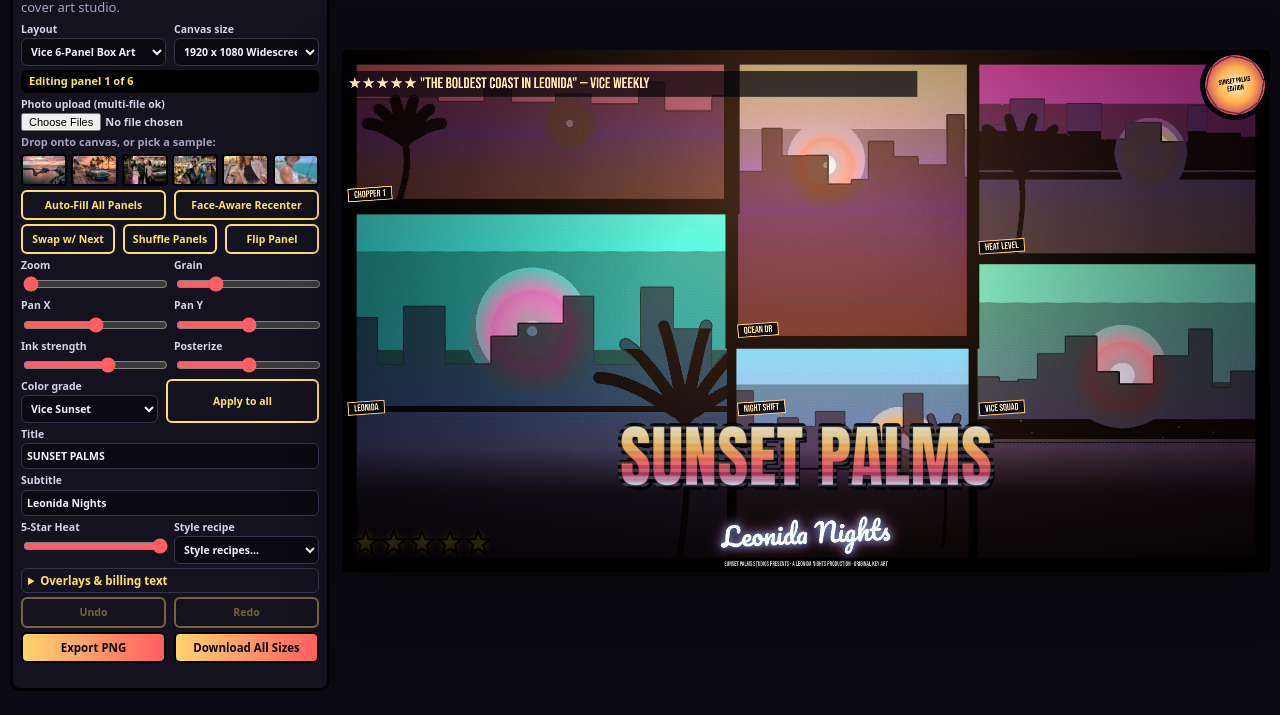
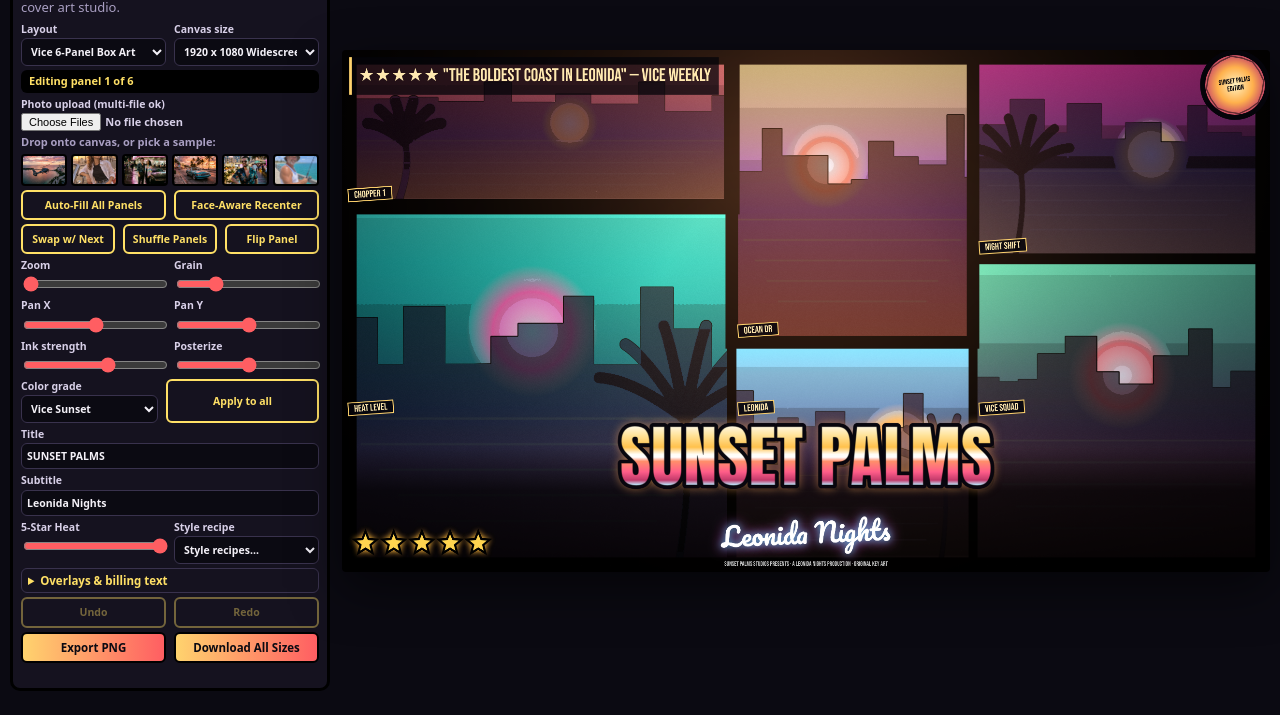
Before and after one commit to SimplyMar/gta6-cover-art-01, a plain HTML site: page app/index.html in a window 1280 px wide. Shown: the part 85-800 px from the top of the page. Drawn offline with Linux system fonts and the light colour scheme.

Commit message:
Polish Sunset Palms Cover Studio v4: seamless slanted panels, bilateral cel-shade ink, chrome horizon title, bright 5-star heat bar, and zero face-title overlap
Co-authored-by: OpenBot <335604065+openbotgit[bot]@users.noreply.github.com>

```diff
--- a/app/index.html
+++ b/app/index.html
@@ -4,6 +4,7 @@
 <meta charset="utf-8">
 <meta name="viewport" content="width=device-width, initial-scale=1">
 <title>Sunset Palms Cover Studio</title>
+<link rel="icon" href="favicon.ico" type="image/x-icon">
 <link rel="stylesheet" href="./style.css">
 </head>
 <body>
--- a/app/src/cover.js
+++ b/app/src/cover.js
@@ -167,7 +167,7 @@ export function drawCover(canvas, state, options = {}) {
   const layout = LAYOUTS[state.layout] ?? LAYOUTS.classic5;
   const panels = layout.build(w, h);
   const inkStrength = state.inkStrength ?? 0.6;
-  const posterizeLevels = state.posterizeLevels ?? 5;
+  const posterizeLevels = state.posterizeLevels ?? 6;
   const grain = state.grain ?? 0.25;
   const inkEnabled = state.inkEnabled !== false;
 
@@ -185,22 +185,29 @@ export function drawCover(canvas, state, options = {}) {
       ctx.fillRect(box.x - 4, box.y - 4, box.w + 8, box.h + 8);
     }
     const pbox = photoBoxFor(panel);
-    // For slanted parallelogram panels, photoBoxFor's inset is the largest axis-aligned rectangle that
-    // fits fully *inside* the diagonal cuts — safe for face-anchor math, but drawing the photo only into
-    // that narrower rect leaves the sliver between it and the panel's own slanted edges unpainted,
-    // which read as a stray vertical seam line next to the polygon clip. Painting the wider bbox instead
-    // is safe here: drawImage/fillRect still respect the active polygon clip, so nothing escapes this
-    // panel's own wedge — it's only getImageData/putImageData (used by grade + ink below) that ignore
-    // clipping and must stay confined to the narrower, neighbor-safe `pbox`.
-    const drawBox = (panel.leftSlant || panel.rightSlant) ? box : pbox;
+    // Render this panel's art, grade, and Poster Ink onto a dedicated offscreen canvas sized to the
+    // panel's full bbox (`box`), not the narrower inner `pbox`. applyGrade/applyPosterInk read and write
+    // raw pixels via getImageData/putImageData, which ignore the active polygon clip entirely — confining
+    // them to the narrower pbox on a slanted panel left the sliver between pbox and the panel's own
+    // diagonal cut edges completely ungraded and un-inked, which read as a stray vertical seam right next
+    // to the clip. Painting the art and running the full grade + ink pass over the ENTIRE offscreen
+    // canvas, then compositing that single finished layer through the clip, guarantees even coverage all
+    // the way to the slanted seam with nothing escaping into neighboring panels.
+    const off = document.createElement('canvas');
+    off.width = Math.max(1, Math.ceil(box.w));
+    off.height = Math.max(1, Math.ceil(box.h));
+    const octx = off.getContext('2d');
+    const drawBoxSrc = (panel.leftSlant || panel.rightSlant) ? box : pbox;
+    const drawBox = { x: drawBoxSrc.x - box.x, y: drawBoxSrc.y - box.y, w: drawBoxSrc.w, h: drawBoxSrc.h };
 
     if (panState.img) {
-      drawPhoto(ctx, panState.img, drawBox.x, drawBox.y, drawBox.w, drawBox.h, panState);
+      drawPhoto(octx, panState.img, drawBox.x, drawBox.y, drawBox.w, drawBox.h, panState);
     } else {
-      drawProcedural(ctx, drawBox.x, drawBox.y, drawBox.w, drawBox.h, index);
+      drawProcedural(octx, drawBox.x, drawBox.y, drawBox.w, drawBox.h, index);
     }
-    applyGrade(ctx, pbox.x, pbox.y, pbox.w, pbox.h, gradeId, panState.gradeStrength ?? 0.42);
-    if (inkEnabled) applyPosterInk(ctx, pbox.x, pbox.y, pbox.w, pbox.h, { inkStrength, posterizeLevels, grain });
+    applyGrade(octx, 0, 0, off.width, off.height, gradeId, panState.gradeStrength ?? 0.42);
+    if (inkEnabled) applyPosterInk(octx, 0, 0, off.width, off.height, { inkStrength, posterizeLevels, grain });
+    ctx.drawImage(off, box.x, box.y);
     ctx.restore();
 
     if (state.selectedPanel === index && !options.exportMode) {
@@ -274,11 +281,20 @@ export function drawCover(canvas, state, options = {}) {
     });
   }
 
-  if (state.showHeat !== false) drawHeatBar(ctx, shortSide * 0.045, h - shortSide * 0.055, shortSide * 0.05, state.heat ?? 5);
   if (state.showSeal !== false) drawSeal(ctx, w, h, state.sealText ?? 'SUNSET PALMS EDITION');
-  if (state.showReview !== false && state.reviewText) drawReviewStrip(ctx, 0, h * 0.04, w * 0.62, state.reviewText);
+  if (state.showReview !== false && state.reviewText) {
+    // Tucked cleanly inside the top-left panel rather than stretched across the canvas (which used to
+    // cross panel gutters), sized to fit its own measured text instead of a flat 62%-of-canvas guess.
+    const topLeft = bboxOf(panels[0].poly);
+    const stripInset = Math.max(10, shortSide * 0.014);
+    drawReviewStrip(ctx, topLeft.x + stripInset, topLeft.y + stripInset, topLeft.w - stripInset * 2, state.reviewText);
+  }
 
   drawTitleBlock(ctx, w, h, state);
+
+  // Drawn AFTER the title block so the heat bar's luminous gold stars render on top of the bottom title
+  // gradient (which fades to 90% black) instead of being obscured underneath it.
+  if (state.showHeat !== false) drawHeatBar(ctx, shortSide * 0.045, h - shortSide * 0.055, shortSide * 0.05, state.heat ?? 5);
 
   if (state.showBilling !== false && state.billingText) drawBillingBlock(ctx, w, h, state.billingText);
 
--- a/app/src/face-crop.js
+++ b/app/src/face-crop.js
@@ -110,19 +110,30 @@ export function estimateFaceAnchor(img) {
  * Converts a normalized face anchor {x, y} into the renderer's offsetX/offsetY pan (each in [-1, 1], 0
  * = centered), aiming to land the anchor at HEAD_BAND_TARGET (23% down) inside the panel's frame.
  *
- * `box` is the panel's safe-draw box ({w, h}, from layouts.js's `photoBoxFor`) and `img` is the loaded
- * photo — together these give the real cover-fit aspect ratio, so the correction accounts for how
+ * `box` is the panel's safe-draw box ({x, y, w, h}, from layouts.js's `photoBoxFor`) and `img` is the
+ * loaded photo — together these give the real cover-fit aspect ratio, so the correction accounts for how
  * tightly THIS panel crops the photo instead of guessing with a flat constant. Both are optional; when
  * omitted this falls back to a fixed moderate-crop assumption (still biased hard toward headroom) so
  * every existing call site keeps working.
+ *
+ * `opts.canvasH`, when supplied alongside `box.y`/`box.h` in full canvas pixel space, lets this pull the
+ * target headroom tighter (toward the top of the panel) for a tall/lower panel whose bottom edge reaches
+ * into the bottom portion of the canvas where the title block renders — so a detected face in one of
+ * those panels lands cleanly above the title-safe line instead of merely at the standard 23% headroom,
+ * which can still dip into the title's gradient band on a panel that runs all the way to the bottom edge.
  */
-export function anchorToOffset(anchor, box, img) {
+export function anchorToOffset(anchor, box, img, opts = {}) {
   const offsetX = Math.min(1, Math.max(-1, (anchor.x - 0.5) * 2));
 
   const coverAspect = box && box.w && box.h ? box.w / box.h : null;
   const imgAspect = img && (img.naturalWidth || img.width) && (img.naturalHeight || img.height)
     ? (img.naturalWidth || img.width) / (img.naturalHeight || img.height)
     : null;
+
+  const reachesTitleZone = opts.canvasH && box && Number.isFinite(box.y) && Number.isFinite(box.h)
+    ? (box.y + box.h) / opts.canvasH > 0.78
+    : false;
+  const target = reachesTitleZone ? HEAD_BAND_TARGET * 0.68 : HEAD_BAND_TARGET;
 
   let offsetY;
   if (coverAspect && imgAspect) {
@@ -132,7 +143,7 @@ export function anchorToOffset(anchor, box, img) {
     const r = Math.max(coverAspect / imgAspect, 1);
     const marginFrac = (r - 1) / 2; // (ph - h) / (2h), i.e. maxOffY expressed as a fraction of h
     if (marginFrac > 0.001) {
-      offsetY = (anchor.y * r - marginFrac - HEAD_BAND_TARGET) / marginFrac;
+      offsetY = (anchor.y * r - marginFrac - target) / marginFrac;
     } else {
       offsetY = 0;
     }
--- a/app/src/layouts.js
+++ b/app/src/layouts.js
@@ -23,10 +23,10 @@ function vice6(w, h) {
   const r = (x0, y0, x1, y1) => rect(x0 * w, y0 * h, x1 * w, y1 * h);
   return [
     { id: 0, ...r(0, 0, c1, 0.30), label: 'CHOPPER 1' },
-    { id: 1, ...r(0, 0.30, c1, 1), label: 'LEONIDA' },
+    { id: 1, ...r(0, 0.30, c1, 1), label: 'HEAT LEVEL' },
     { id: 2, ...r(c1, 0, c2, 0.56), label: 'OCEAN DR' },
-    { id: 3, ...r(c1, 0.56, c2, 1), label: 'NIGHT SHIFT' },
-    { id: 4, ...r(c2, 0, 1, 0.40), label: 'HEAT LEVEL' },
+    { id: 3, ...r(c1, 0.56, c2, 1), label: 'LEONIDA' },
+    { id: 4, ...r(c2, 0, 1, 0.40), label: 'NIGHT SHIFT' },
     { id: 5, ...r(c2, 0.40, 1, 1), label: 'VICE SQUAD' },
   ];
 }
--- a/app/src/main.js
+++ b/app/src/main.js
@@ -17,7 +17,7 @@ const SIZES = {
   story: { label: '1080 x 1920 Story', w: 1080, h: 1920 },
 };
 
-const SAMPLES = ['chopper-bay', 'coast-cruiser', 'neon-street', 'rooftop', 'boulevard', 'pier'];
+const SAMPLES = ['chopper-bay', 'boulevard', 'neon-street', 'coast-cruiser', 'rooftop', 'pier'];
 
 const canvas = document.getElementById('cover');
 const layoutSelect = document.getElementById('layout');
@@ -67,7 +67,7 @@ const state = {
   grade: 'vice-sunset',
   inkEnabled: true,
   inkStrength: 0.6,
-  posterizeLevels: 5,
+  posterizeLevels: 6,
   grain: 0.25,
   heat: 5,
   sealText: 'SUNSET PALMS EDITION',
@@ -235,7 +235,7 @@ recenterBtn.addEventListener('click', () => {
   if (!panel.img) { status.textContent = 'Load a photo into this panel first.'; return; }
   snapshot();
   const anchor = estimateFaceAnchor(panel.img);
-  const { offsetX, offsetY } = anchorToOffset(anchor, panelBox(state.selectedPanel), panel.img);
+  const { offsetX, offsetY } = anchorToOffset(anchor, panelBox(state.selectedPanel), panel.img, { canvasH: canvas.height });
   panel.offsetX = offsetX;
   panel.offsetY = offsetY;
   panXSlider.value = offsetX;
@@ -271,7 +271,7 @@ autoFillBtn.addEventListener('click', async () => {
     const img = await loadImage(`samples/${name}.jpg`);
     state.panels[i].img = img;
     const anchor = estimateFaceAnchor(img);
-    const { offsetX, offsetY } = anchorToOffset(anchor, panelBox(i), img);
+    const { offsetX, offsetY } = anchorToOffset(anchor, panelBox(i), img, { canvasH: canvas.height });
     state.panels[i].offsetX = offsetX;
     state.panels[i].offsetY = offsetY;
   }
@@ -508,7 +508,7 @@ async function applyShotConfig(cfg) {
     const img = await loadImage(`samples/${cfg.sampleNames[i % cfg.sampleNames.length]}.jpg`);
     panel.img = img;
     const anchor = estimateFaceAnchor(img);
-    const offs = anchorToOffset(anchor, panelBox(i), img);
+    const offs = anchorToOffset(anchor, panelBox(i), img, { canvasH: canvas.height });
     panel.offsetX = offs.offsetX;
     panel.offsetY = offs.offsetY;
   }
--- a/app/src/posterize.js
+++ b/app/src/posterize.js
@@ -1,21 +1,39 @@
-// Fast client-side "GTA key-art" illustration filter: gentle edge-preserving smoothing, warm
-// tonal cel-shade banding (posterize), crisp dark ink contours (Sobel), and a subtle halftone
-// dot / film-grain texture. Pure canvas ImageData pixel math — no WebGL, no external library —
-// so it runs on photos and on the procedural backdrop alike, fast enough for live slider drags.
+// Fast client-side "GTA key-art" illustration filter: a bilateral edge-preserving smooth, warm
+// tonal cel-shade banding (posterize blended with original for a painted look, plus a vibrance
+// lift), crisp dark ink contours (Sobel), and a subtle clean film-grain texture. Pure canvas
+// ImageData pixel math — no WebGL, no external library — so it runs on photos and on the
+// procedural backdrop alike, fast enough for live slider drags.
 
-/** Cheap 3x3 box blur in place, one pass — enough to tame single-pixel noise before quantizing. */
-function boxBlur(src, w, h) {
+/** A fast single-pass 3x3 bilateral smooth: like a box blur, but each neighbor is weighted down the
+ * further its color sits from the center pixel. This tames sensor noise and small blotchy patches
+ * (the old plain box blur's muddy look) while refusing to blur across a real edge — a jawline, a
+ * horizon, a building edge stays crisp because the high-contrast neighbors across it get a near-zero
+ * weight, while a smooth gradient region (skin, sky) gets smoothed cleanly. */
+function bilateralSmooth(src, w, h) {
   const out = new Uint8ClampedArray(src.length);
+  // Range sigma: how much color distance before a neighbor's contribution falls off sharply.
+  const rangeSigma2 = 2 * 24 * 24;
   for (let y = 0; y < h; y++) {
     const y0 = Math.max(0, y - 1), y1 = Math.min(h - 1, y + 1);
     for (let x = 0; x < w; x++) {
       const x0 = Math.max(0, x - 1), x1 = Math.min(w - 1, x + 1);
-      for (let c = 0; c < 3; c++) {
-        let sum = 0;
-        for (let yy = y0; yy <= y1; yy++) for (let xx = x0; xx <= x1; xx++) sum += src[(yy * w + xx) * 4 + c];
-        out[(y * w + x) * 4 + c] = sum / 9;
+      const ci = (y * w + x) * 4;
+      const cr = src[ci], cg = src[ci + 1], cb = src[ci + 2];
+      let sr = 0, sg = 0, sb = 0, wsum = 0;
+      for (let yy = y0; yy <= y1; yy++) {
+        for (let xx = x0; xx <= x1; xx++) {
+          const i = (yy * w + xx) * 4;
+          const nr = src[i], ng = src[i + 1], nb = src[i + 2];
+          const dr = nr - cr, dg = ng - cg, db = nb - cb;
+          const distSq = dr * dr + dg * dg + db * db;
+          const weight = Math.exp(-distSq / rangeSigma2);
+          sr += nr * weight; sg += ng * weight; sb += nb * weight; wsum += weight;
+        }
       }
-      out[(y * w + x) * 4 + 3] = src[(y * w + x) * 4 + 3];
+      out[ci] = sr / wsum;
+      out[ci + 1] = sg / wsum;
+      out[ci + 2] = sb / wsum;
+      out[ci + 3] = src[ci + 3];
     }
   }
   return out;
@@ -23,15 +41,28 @@ function boxBlur(src, w, h) {
 
 function lumaOf(r, g, b) { return 0.299 * r + 0.587 * g + 0.114 * b; }
 
+/** Lifts saturation around a pixel's own luma-neutral axis by `amount` (e.g. 0.14 = +14%), strongest
+ * in midtones and tapering toward black/white so shadows and blown highlights don't clip into neon. */
+function liftVibrance(r, g, b, l, amount) {
+  const midtoneWeight = 1 - Math.abs(l / 255 - 0.5) * 1.6;
+  const k = 1 + amount * Math.max(0, Math.min(1, midtoneWeight));
+  return [
+    l + (r - l) * k,
+    l + (g - l) * k,
+    l + (b - l) * k,
+  ];
+}
+
 /**
- * Applies the Poster Ink filter in place to the canvas region (x, y, w, h). `opts`:
+ * Applies the Poster Ink filter in place to the canvas region (x, y, w, h) — a smooth painted GTA
+ * key-art look, not blotchy flat gray quantization. `opts`:
  *   inkStrength      0..1, how dark/thick the Sobel contour lines render (0 = none).
- *   posterizeLevels  2..8, how many tonal bands the cel-shade quantizes color into.
- *   grain            0..1, halftone dot + film grain texture opacity.
+ *   posterizeLevels  2..8, how many tonal bands the cel-shade quantizes color into (default 6).
+ *   grain            0..1, subtle clean film-grain opacity (no halftone dots).
  */
 export function applyPosterInk(ctx, x, y, w, h, opts = {}) {
   const inkStrength = opts.inkStrength ?? 0.6;
-  const levels = Math.max(2, Math.min(8, Math.round(opts.posterizeLevels ?? 5)));
+  const levels = Math.max(2, Math.min(8, Math.round(opts.posterizeLevels ?? 6)));
   const grain = opts.grain ?? 0.25;
   const iw = Math.max(1, Math.round(w));
   const ih = Math.max(1, Math.round(h));
@@ -44,7 +75,10 @@ export function applyPosterInk(ctx, x, y, w, h, opts = {}) {
     return; // tainted canvas (cross-origin photo) — leave the region untouched rather than throw
   }
   const src = imageData.data;
-  const smoothed = boxBlur(src, iw, ih);
+  // Edge-preserving bilateral smooth instead of a plain box blur: neighbors are weighted down by how
+  // far their color sits from the center pixel, so a real edge (jawline, horizon, building line) stays
+  // crisp while a smooth region (skin, sky) blends cleanly without the old blotchy muddy patches.
+  const smoothed = bilateralSmooth(src, iw, ih);
 
   const luma = new Float32Array(iw * ih);
   for (let i = 0, p = 0; i < luma.length; i++, p += 4) luma[i] = lumaOf(smoothed[p], smoothed[p + 1], smoothed[p + 2]);
@@ -62,8 +96,7 @@ export function applyPosterInk(ctx, x, y, w, h, opts = {}) {
     for (let xx = 0; xx < iw; xx++) {
       const i = yy * iw + xx;
       const p = i * 4;
-      const l = luma[i] / 255;
-      let r = smoothed[p], g = smoothed[p + 1], b = smoothed[p + 2];
+      const origR = smoothed[p], origG = smoothed[p + 1], origB = smoothed[p + 2];
 
       // Posterize the LUMINANCE into tonal bands but rescale r/g/b by the same ratio, so hue and
       // saturation are preserved — a true cel-shade band, never a grey/sepia wash. A small warm
@@ -72,9 +105,19 @@ export function applyPosterInk(ctx, x, y, w, h, opts = {}) {
       const bandT = band / 255;
       const origLuma = Math.max(1, luma[i]);
       const scale = band / origLuma;
-      r = r * scale + (bandT < 0.4 ? 8 : 0);
-      g = g * scale;
-      b = b * scale + (bandT < 0.4 ? -5 : bandT > 0.8 ? 6 : 0);
+      const qR = origR * scale + (bandT < 0.4 ? 8 : 0);
+      const qG = origG * scale;
+      const qB = origB * scale + (bandT < 0.4 ? -5 : bandT > 0.8 ? 6 : 0);
+
+      // Soft cel-shade: blend the quantized bands with the smooth original luminance rather than
+      // committing fully to flat bands, so the paint reads as graded, soft-shaded key art instead of
+      // a harsh poster cutout — then lift vibrance a touch in the midtones so sunset skies and faces
+      // glow warmly instead of turning muddy gray.
+      let r = qR * 0.55 + origR * 0.45;
+      let g = qG * 0.55 + origG * 0.45;
+      let b = qB * 0.55 + origB * 0.45;
+      const blendedLuma = lumaOf(r, g, b);
+      [r, g, b] = liftVibrance(r, g, b, blendedLuma, 0.14);
 
       // Sobel edge magnitude from the luma grid, clamped to the region's border.
       const xm = Math.max(0, xx - 1), xp = Math.min(iw - 1, xx + 1);
@@ -86,24 +129,20 @@ export function applyPosterInk(ctx, x, y, w, h, opts = {}) {
         -luma[ym * iw + xm] - 2 * luma[ym * iw + xx] - luma[ym * iw + xp] +
         luma[yp * iw + xm] + 2 * luma[yp * iw + xx] + luma[yp * iw + xp];
       const mag = Math.min(1, Math.sqrt(gx * gx + gy * gy) / 420);
-      const ink = Math.max(0, mag - 0.12) * inkStrength * 2.2;
+      // Raised from 0.12 so fine, low-contrast texture (facial skin pores, beard stubble) stays clean
+      // rather than breaking into noisy black speckles — only genuine structural silhouettes (jawlines,
+      // building edges, vehicle outlines) clear this higher bar, and the remaining response is rescaled
+      // smoothly (not just re-clamped) so the ink that does render still ramps in cleanly at its edge.
+      const inkThreshold = 0.2;
+      const ink = mag > inkThreshold ? Math.pow((mag - inkThreshold) / (1 - inkThreshold), 0.85) * inkStrength * 1.8 : 0;
       if (ink > 0) {
         const k = Math.min(1, ink);
         r *= 1 - k; g *= 1 - k; b *= 1 - k;
       }
 
-      // Halftone dot screen: a soft rosette threshold on the luma value, strongest in midtones.
+      // Subtle, clean film grain only — no 3px polka-dot halftone screen (which turned faces/beards
+      // into noisy black speckle under the raised ink threshold above).
       if (grain > 0) {
-        const cell = 3;
-        const cx = (xx % cell) - cell / 2, cy = (yy % cell) - cell / 2;
-        const dot = Math.sqrt(cx * cx + cy * cy) / (cell * 0.75);
-        const dotMask = dot < 1 - l ? 1 : 0;
-        const dotStrength = grain * 0.35 * (1 - Math.abs(l - 0.5) * 1.4);
-        if (dotStrength > 0) {
-          r -= dotMask * 255 * dotStrength * 0.25;
-          g -= dotMask * 255 * dotStrength * 0.25;
-          b -= dotMask * 255 * dotStrength * 0.25;
-        }
         const noise = (rand() - 0.5) * 255 * grain * 0.1;
         r += noise; g += noise; b += noise;
       }
--- a/app/src/shots.js
+++ b/app/src/shots.js
@@ -5,7 +5,7 @@
 // (Anton, Bebas Neue, Pacifico) to each report as actually loaded via document.fonts.load() before
 // calling `finalize` — so the frame a capture tool screenshots never silently falls back to a system
 // font while the real @font-face files are still decoding. Only then sets window.__shotReady = true.
-const SAMPLE_NAMES = ['chopper-bay', 'coast-cruiser', 'neon-street', 'rooftop', 'boulevard', 'pier'];
+const SAMPLE_NAMES = ['chopper-bay', 'boulevard', 'neon-street', 'coast-cruiser', 'rooftop', 'pier'];
 
 export async function runShot(shot, query, applyShot, finalize) {
   if (shot === 'cover') document.body.classList.add('shot-cover');
@@ -22,7 +22,7 @@ export async function runShot(shot, query, applyShot, finalize) {
     title: query.get('title') ?? 'SUNSET PALMS',
     subtitle: query.get('subtitle') ?? 'Leonida Nights',
     inkStrength: num('ink', 0.6),
-    posterizeLevels: num('posterize', 5),
+    posterizeLevels: num('posterize', 6),
     grain: num('grain', 0.25),
     exportMode: shot === 'cover',
     sampleNames: SAMPLE_NAMES,
--- a/app/src/typography.js
+++ b/app/src/typography.js
@@ -62,37 +62,37 @@ export function drawTitle(ctx, w, h, text, { cx, baselineY, maxWidth, size }) {
   octx.strokeStyle = '#08060e';
   octx.strokeText(str, ocx, obaselineY);
 
-  // Blazing multi-stop sunset-to-chrome gradient fill.
+  // Sleek 80s Vice-City "chrome horizon" fill: blazing cream-to-gold upper half, a crisp thin white
+  // specular band riding the midline, a vibrant coral-magenta lower half, and a cool pale-cyan rim
+  // bounce right at the very bottom edge — one continuous gradient read as a polished chrome bar
+  // catching a sunset, rather than the old repeating dark scanline stripes.
   const metrics = octx.measureText(str);
   const top = obaselineY - (metrics.actualBoundingBoxAscent ?? fitted * 0.78);
   const grad = octx.createLinearGradient(0, top, 0, obaselineY);
   grad.addColorStop(0, '#fff8e3');
-  grad.addColorStop(0.18, '#ffe49a');
-  grad.addColorStop(0.4, '#ffb14d');
-  grad.addColorStop(0.62, '#ff5e62');
-  grad.addColorStop(0.82, '#c23a6b');
-  grad.addColorStop(1, '#e8ecff');
+  grad.addColorStop(0.16, '#ffe49a');
+  grad.addColorStop(0.36, '#ffc24d');
+  grad.addColorStop(0.48, '#fffdf6'); // crisp specular highlight band across the midline
+  grad.addColorStop(0.53, '#ffffff');
+  grad.addColorStop(0.6, '#ff8f6b');
+  grad.addColorStop(0.78, '#ff5e8a');
+  grad.addColorStop(0.92, '#c23a6b');
+  grad.addColorStop(1, '#bfe9ff'); // cool pale-cyan bottom rim bounce
   octx.fillStyle = grad;
   octx.fillText(str, ocx, obaselineY);
 
-  // Retro horizontal chrome highlight stripes, composited with 'source-atop' onto THIS offscreen
-  // canvas's own glyph pixels only — never the shared cover canvas — so they can't extend past the
-  // letterforms.
-  octx.save();
-  octx.globalCompositeOperation = 'source-atop';
-  const stripeH = Math.max(2, fitted * 0.05);
-  octx.fillStyle = 'rgba(255,255,255,0.22)';
-  for (let y = top; y < obaselineY + fitted * 0.1; y += stripeH * 2.1) {
-    octx.fillRect(0, y, off.width, stripeH);
-  }
-  octx.fillStyle = 'rgba(0,0,0,0.12)';
-  octx.fillText(str, ocx, obaselineY); // re-darken outline edges the stripes brightened
-  octx.restore();
-
-  // Re-stroke a hairline on top so the outline stays crisp after the stripe pass.
+  // Re-stroke a hairline ink outline on top so it stays crisp after the gradient pass, plus a subtle
+  // outer glow composited onto the shared cover canvas (never the offscreen glyph layer) so it reads
+  // as a soft halo around the whole chrome bar instead of bleeding color onto the letterforms.
   octx.lineWidth = Math.max(1, fitted * 0.012);
   octx.strokeStyle = 'rgba(0,0,0,0.5)';
   octx.strokeText(str, ocx, obaselineY);
+
+  ctx.save();
+  ctx.shadowColor = 'rgba(255,170,90,0.55)';
+  ctx.shadowBlur = Math.max(6, fitted * 0.14);
+  ctx.drawImage(off, cx - ocx, baselineY - obaselineY);
+  ctx.restore();
 
   // Composite the finished, strictly glyph-clipped title layer onto the cover canvas.
   ctx.drawImage(off, cx - ocx, baselineY - obaselineY);
@@ -247,20 +247,30 @@ export function drawSeal(ctx, w, h, text) {
   ctx.restore();
 }
 
-/** A compact critic review strip ("★★★★★ ... — Publication"). */
+/** A compact critic review strip ("★★★★★ ... — Publication"), sized to fit its own measured text
+ * (plus padding, capped at `maxWidth`) rather than stretched to fill the caller's whole box — so it
+ * never spans across panel gutters — with a crisp gold left accent bar. */
 export function drawReviewStrip(ctx, x, y, maxWidth, text) {
   const str = (text ?? '').trim();
   if (!str) return;
   ctx.save();
-  const h = Math.max(20, maxWidth * 0.045);
-  ctx.fillStyle = 'rgba(5,4,10,0.72)';
-  ctx.fillRect(x, y, maxWidth, h);
+  const accentW = 5;
+  const padL = 14, padR = 16;
+  const h = Math.max(20, maxWidth * 0.1, 30);
+  const size = fitFont(ctx, str, maxWidth - accentW - padL - padR, 'Bebas Neue', h * 0.6);
+  ctx.font = `400 ${size}px 'Bebas Neue'`;
+  const textW = ctx.measureText(str).width;
+  const stripW = Math.min(maxWidth, accentW + padL + textW + padR);
+
+  ctx.fillStyle = 'rgba(5,4,10,0.76)';
+  ctx.fillRect(x, y, stripW, h);
+  ctx.fillStyle = '#ffd36e';
+  ctx.fillRect(x, y, accentW, h);
+
   ctx.fillStyle = '#ffe9b0';
-  const size = fitFont(ctx, str, maxWidth - 24, 'Bebas Neue', h * 0.6);
-  ctx.font = `400 ${size}px 'Bebas Neue'`;
   ctx.textAlign = 'left';
   ctx.textBaseline = 'middle';
-  ctx.fillText(str, x + 12, y + h / 2 + 1);
+  ctx.fillText(str, x + accentW + padL, y + h / 2 + 1);
   ctx.restore();
 }
 
```
Also changed, not shown: app/favicon.ico (added), screenshots/1-cover.jpg, screenshots/2-editor.jpg, screenshots/3-portrait.jpg, screenshots/4-square.jpg.
